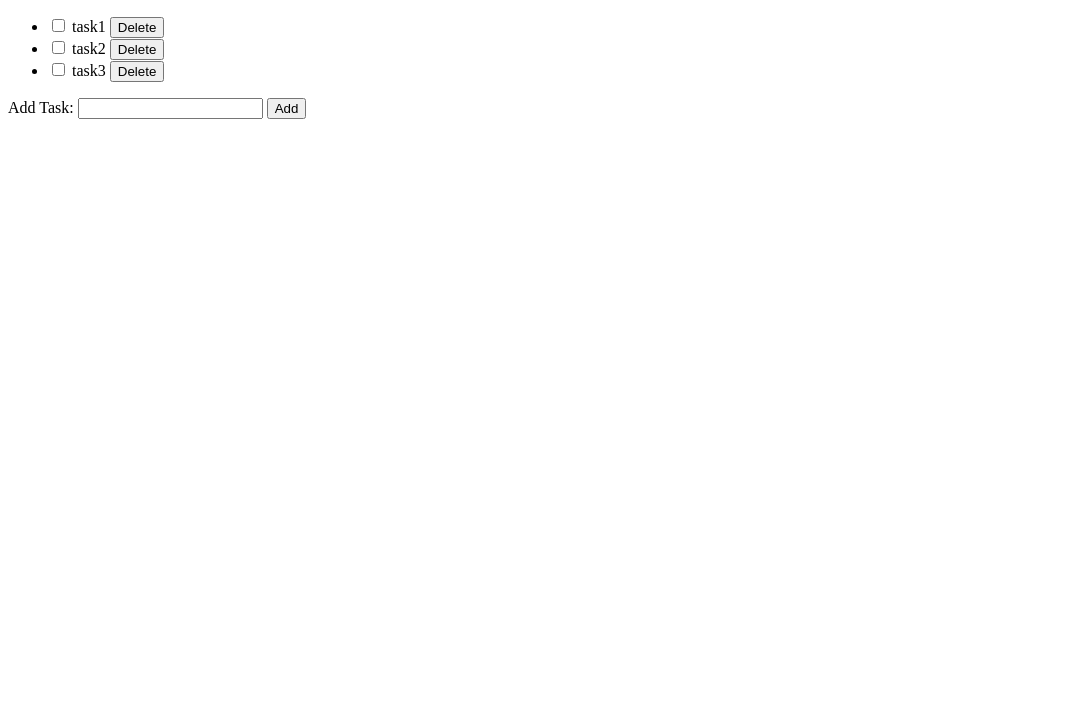
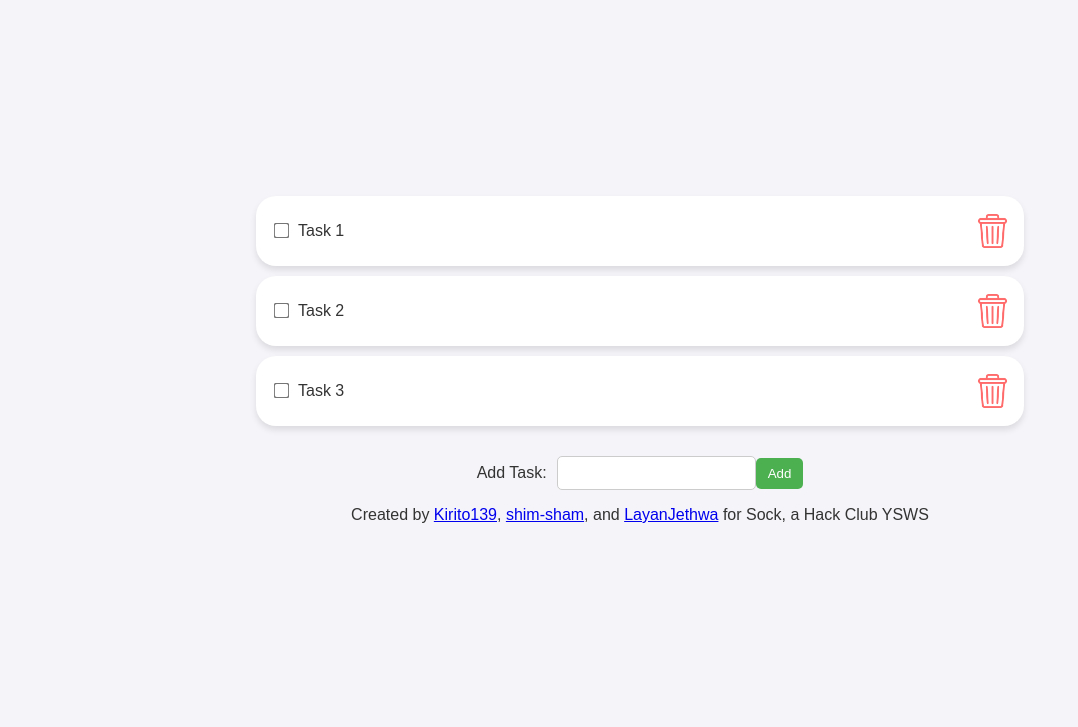
Before and after one commit to sock-bombers/to-do-list, a Flask app: page / in a window 1280 px wide. Shown: the top 727 px of the page, without its empty margins (0-1078 px from the left). Run offline with Flask 3, Linux system fonts and the light colour scheme.

Commit message:
updated css and fixed codebase so no duplicates

```diff
--- a/project/app.py
+++ b/project/app.py
@@ -2,7 +2,19 @@ from flask import Flask, render_template, request, redirect, url_for
 
 app = Flask(__name__)
 
-tasks = {0:["task1",0],1:["task2",0],2:["task3",0]}
+tags = {
+    "Work": "#ff5733",
+    "Personal": "#33ff57",
+    "Urgent": "#ff33a8",
+}
+
+#  id: [task_name, completed, tag_name, tag_color]}
+tasks = {
+    0: ["Task 1", 0, "Work", "#ff5733"],
+    1: ["Task 2", 0, "Personal", "#33ff57"],
+    2: ["Task 3", 0, "Urgent", "#ff33a8"]
+}
+
 current_index = len(tasks)
 
 @app.route('/')
--- a/project/static/styles.css
+++ b/project/static/styles.css
@@ -0,0 +1,107 @@
+/*not in html yet
+.tag-dot {
+    width: 12px;
+    height: 12px;
+    border-radius: 50%;
+    display: inline-block;
+    cursor: pointer;
+    transition: transform 0.2s ease-in-out;
+}
+
+.tag-dot:hover {
+    transform: scale(2);
+}
+*/
+
+body {
+    font-family: Arial, sans-serif;
+    background-color: #f4f4f9;
+    color: #333;
+    display: flex;
+    flex-direction: column;
+    align-items: center;
+    justify-content: center;
+    min-height: 90vh;
+    --task-size: 50; /* Change this variable to change the size of the task boxes, define all components within task box using this variable */
+}
+
+ul {
+    list-style-type: none;
+    padding: 0;
+    margin: 0;
+    width: 60vw;
+}
+
+li {
+    display: flex;
+    align-items: center;
+    justify-content: space-between;
+    background-color: #fff;
+    border-radius: 20px;
+    box-shadow: 0 4px 6px rgba(0, 0, 0, 0.1);
+    padding: 10px 15px;
+    margin-bottom: 10px;
+    height: calc(var(--task-size) * 1px)
+}
+
+input[type="checkbox"] {
+    transform: scale(1.2);
+    margin-right: 10px;
+}
+
+#task-title {
+    font-size: 30px;
+    flex-grow: 1;
+    font-size: 16px;
+}
+
+#task-title[style="text-decoration: line-through"] {
+    color: #888;
+}
+
+#bin {
+    display: block;
+    float: right;
+    height: calc(var(--task-size)/1.5 * 1px);
+}
+
+#addtaskform {
+    display: flex;
+    justify-content: center;
+    align-items: center;
+    margin-top: 20px;
+}
+
+#add-task{
+    margin-right: 10px;
+}
+
+#add-task-input {
+    border-radius: 5px;
+    border: 1px solid #ccc;
+    padding: 8px;
+    font-size: 14px;
+}
+
+#add-task-submit {
+    background-color: #4caf50;
+    color: #fff;
+    border-radius: 5px;
+    border: none;
+    padding: 8px 12px;
+    cursor: pointer;
+    &:hover {
+        background-color: #45a049;
+    }
+}
+
+/* Responsive design for smaller screens */
+@media (max-width: 600px) {
+    li {
+        flex-direction: column;
+        align-items: flex-start;
+        padding-bottom: 15px;
+        text-align: left;
+        gap : .5rem
+    }
+}
--- a/project/templates/index.html
+++ b/project/templates/index.html
@@ -11,27 +11,33 @@
     <ul>
         {% for task in tasks %}
             <li>
-                <form method="POST" action="{{ url_for('complete_tasks') }}" style="display:inline;">
+                <form name="checkform{{ task }}" method="POST" action="{{ url_for('complete_tasks') }}" style="display:inline;">
                     <input type="hidden" id="currentlyChecked" name="currentlyChecked" value="{{ tasks[task][1] }}">
                     <input type="hidden" id="{{ task }}" name="checkboxId" value="{{ task }}">
-                    <input type="checkbox" id="{{ task }}" name="taskCheckbox" value="{{ task }}" {% if tasks[task][1] %}checked{% endif %} onchange="this.form.submit()">
+                    <input type="checkbox" id="{{ task }}" name="taskCheckbox" value="{{ task }}" {%if tasks[task][1] %}checked{% endif %} onchange="this.form.submit()">
                 </form>
 
-                <label {% if tasks[task][1] %}style="text-decoration: line-through"{% endif %} for="{{ task }}">{{ tasks[task][0] }}</label>
+                <label id="task-title" {% if tasks[task][1] %}style="text-decoration: line-through"{% endif %} for="{{ task }}">{{ tasks[task][0] }}</label>
 
                 <form method="POST" action="{{ url_for('delete_tasks') }}" style="display:inline;">
                     <input type="hidden" name="taskIndex" value="{{ task }}">
-                    <button type="submit">Delete</button>
+                    <input type="image" id="bin" src="{{ url_for('static', filename='images/bin.png') }}" onmouseover="this.src='static/images/bin_dark.png';" onmouseout="this.src='static/images/bin.png';" onclick="this.form.submit()" role="button">
                 </form>
             </li>
         {% endfor %}
     </ul>
 
-    <form method="POST" action="{{ url_for('add_task') }}">
-        <label for="newTask">Add Task:</label>
-        <input type="text" id="newTask" name="newTask" required>
-        <button type="submit">Add</button>
+    <form id="addtaskform" method="POST" action="{{ url_for('add_task') }}">
+        <label id="add-task" for="newTask">Add Task:</label>
+        <input id="add-task-input" type="text" id="newTask" name="newTask" required>
+        <button id="add-task-submit" type="submit">Add</button>
     </form>
 </body>
 
+<footer>
+    <p>Created by <a href="https://github.com/Kirito139">Kirito139</a>, <a
+    href="https://github.com/shim-sham">shim-sham</a>, and <a
+    href="https://github.com/LayanJethwa">LayanJethwa</a> for Sock, a Hack Club YSWS</p>
+</footer>
+
 </html>
```
Also changed, not shown: README.md, project/static/images/bin.png (added), project/static/images/bin_dark.png (added).
